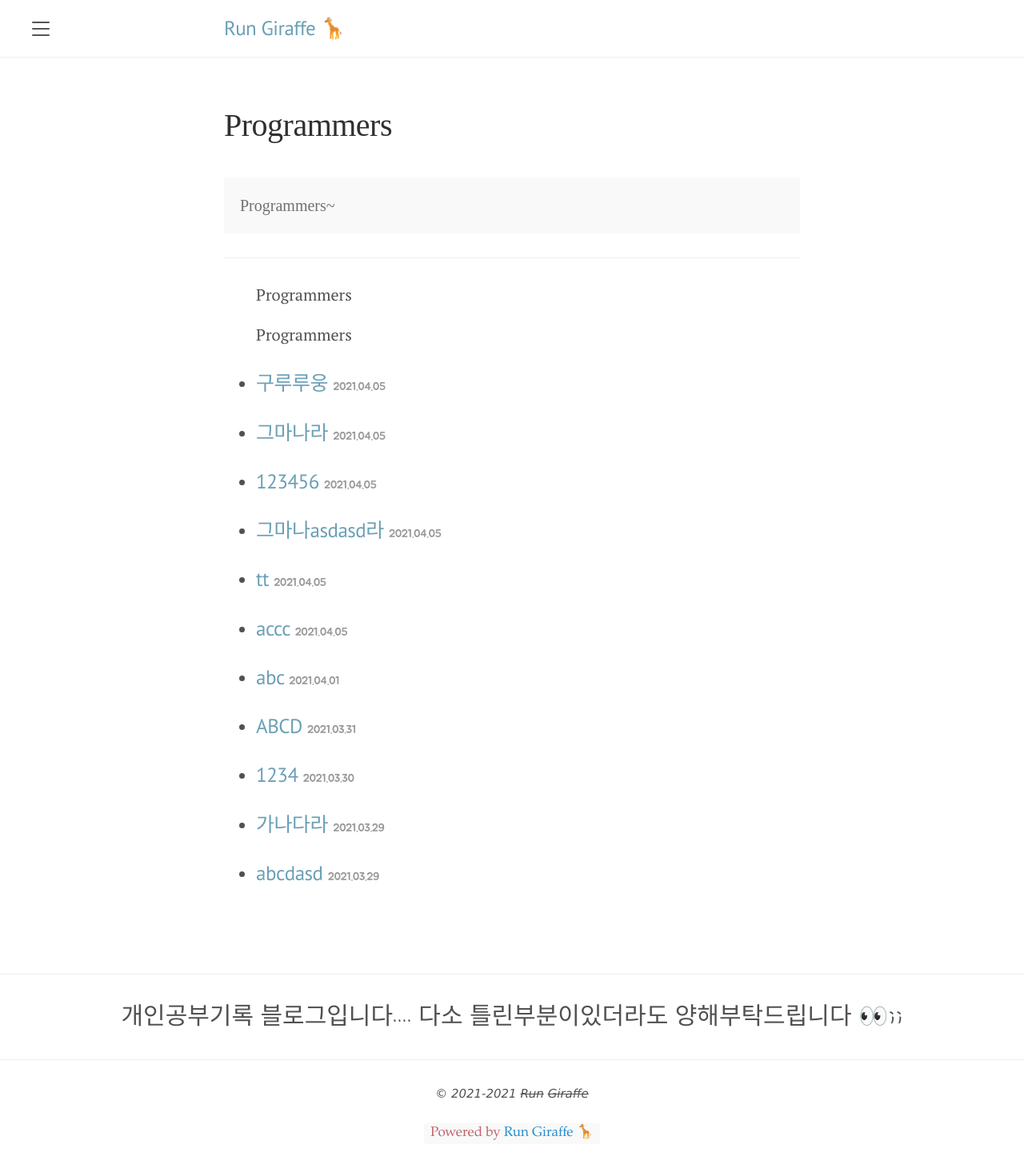
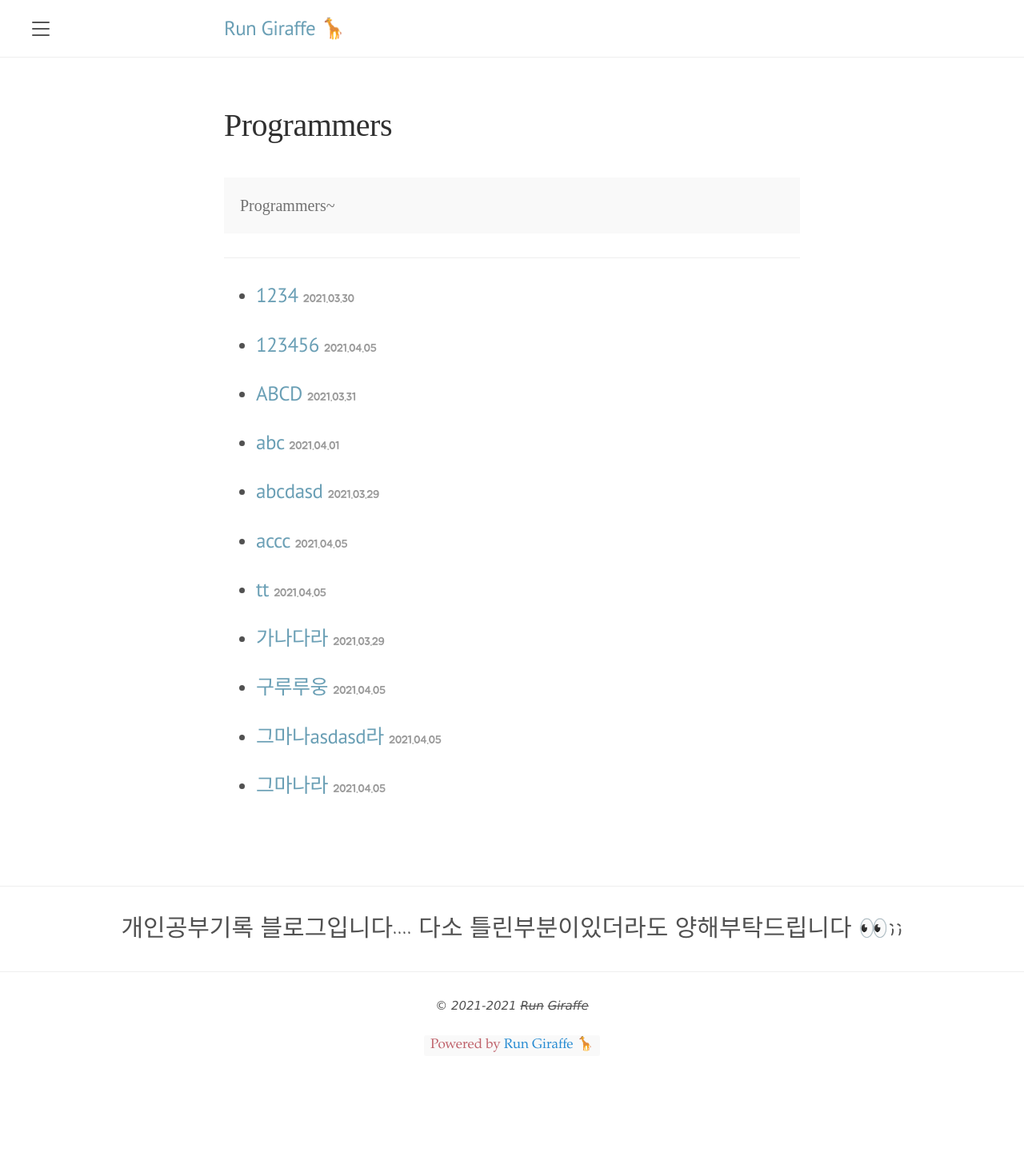
Before and after one commit to froggy0m0/froggy0m0.github.io, a Jekyll site: the page built from categories/Programmers.md, in a window 1280 px wide. Shown: the whole page at 80% size. Built offline with Jekyll 4.4.1, drawn with Linux system fonts in a browser that asks for light colours; after the commit the page ends 1341 px from its top, so only the background shows below that.

Commit message:
Update sortcategory.html

```diff
--- a/_layouts/sortcategory.html
+++ b/_layouts/sortcategory.html
@@ -12,10 +12,9 @@
 {% endif %}
 
 <ul class="posts-list">
-  <p>{{ page.title }}</p>
-  <p>{{ page.title }}</p>
-  {% assign category = page.category | default: page.title %}
-  {% for post in site.categories[category] %}
+
+  {% assign sort_page = site.categories[page.title] | sort: "title" %}
+  {% for post in sort_page %}
     <li>
       <h3>
         <a href="{{ site.baseurl }}{{ post.url }}">
```
